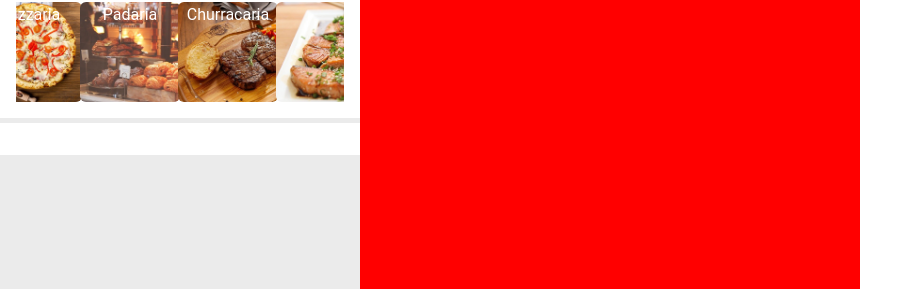
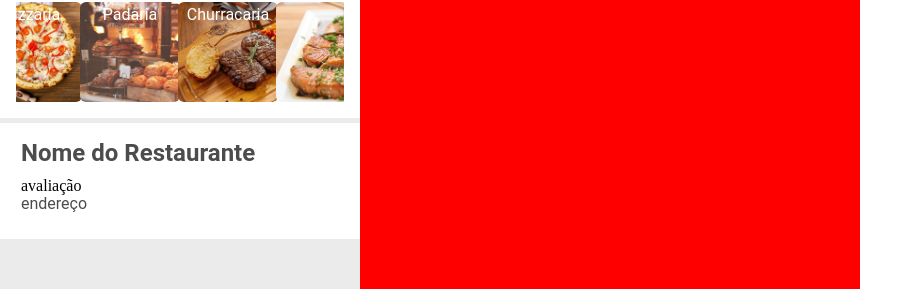
Before and after one commit to JonathanSRS/Busca-Restaurantes, a React (Create React App) app: page / in a window 1280 px wide. Shown: the part 229-518 px from the top of the page, without its empty margins (0-923 px from the left). Built offline with nearby package versions, Linux system fonts and the light colour scheme; the HTML template or start-up script is replaced by a standard one.

Commit message:
Estilizando: Card Restaurante

```diff
--- a/src/componentes/RestaurantCard/index.jsx
+++ b/src/componentes/RestaurantCard/index.jsx
@@ -1,7 +1,14 @@
 import React from "react";
 
-import { Restaurant } from "./styles";
+import { Address, Restaurant, RestaurantInfo, Title } from "./styles";
 
-const RestaurantCard = () => <Restaurant />;
+const RestaurantCard = () =>
+<Restaurant>
+    <RestaurantInfo>
+        <Title>Nome do Restaurante</Title>
+        <p>avaliação</p>
+        <Address>endereço</Address>
+    </RestaurantInfo>
+</Restaurant>;
 
 export default RestaurantCard;
--- a/src/componentes/RestaurantCard/styles.js
+++ b/src/componentes/RestaurantCard/styles.js
@@ -9,7 +9,29 @@
     background-color: #ffffff;
     border-left: 5px solid transparent;
         :hover{
-            background-color: ${(props) => props.theme.colors.background}
-            border-left-color: ${(props) => props.theme.colors};
+            background-color: ${(props) => props.theme.colors.background};
+            border-left-color: ${(props) => props.theme.colors.primary};
         }
 `;
+
+export const RestaurantInfo = styled.div`
+    display: flex;
+    flex-direction: column;
+`;
+
+export const Title = styled.span`
+    font-family: ${(props) => props.theme.fonts.regular};
+    color: ${(props) => props.theme.colors.text};
+    font-size: 24px;
+    font-weight: bold;
+    line-height: 29px;
+    margin-bottom: 10px;
+    `;
+
+    export const Address = styled.span`
+    font-family: ${(props) => props.theme.fonts.regular};
+    color: ${(props) => props.theme.colors.text};
+    font-size: 16px;
+    line-height: 19px;
+    margin-bottom: 10px;
+`;
```
